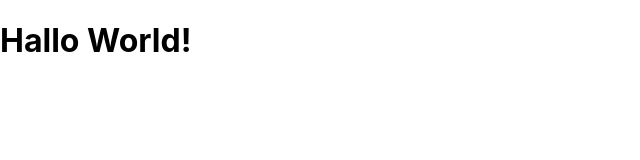
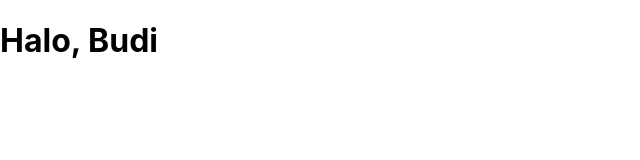
Before and after one commit to demo-dumbways/ebook-code-results-stage-2, a React (Create React App) app: page / in a window 1280 px wide. Shown: the top 160 px of the page, without its empty margins (0-640 px from the left). Built offline with nearby package versions, Linux system fonts and the light colour scheme.

Commit message:
2 frontend reactjs fundamental

```diff
--- a/src/App.js
+++ b/src/App.js
@@ -1,9 +1,8 @@
 function App() {
-  return (
-    <div>
-      <h1>Hallo World!</h1>
-    </div>
-  );
+  const name = 'Budi';
+  const element = <h1>Halo, {name}</h1>;
+
+  return <div>{element}</div>;
 }
 
 export default App;
```
